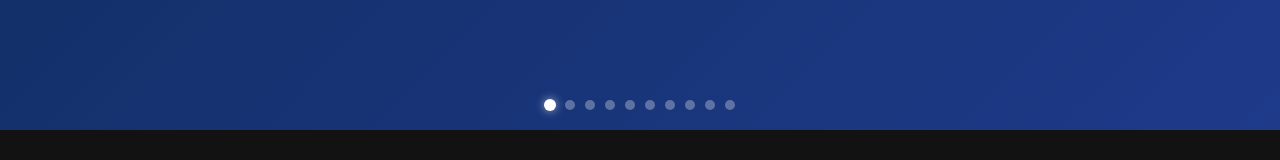
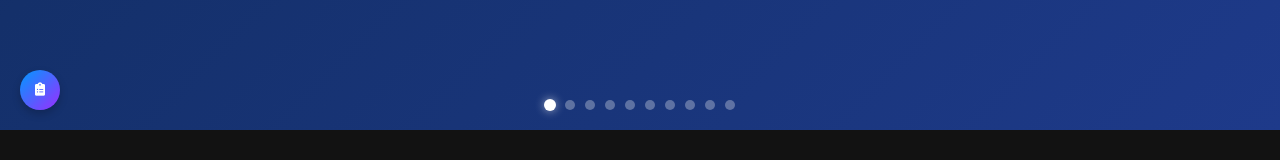
Before and after one commit to QuaidShubin/Disney-presentation, a website: page index.html in a window 1280 px wide. Shown: the part 670-830 px from the top of the page. Drawn offline with nearby package versions, Linux system fonts and the light colour scheme.

Commit message:
added back spaker notes button

```diff
--- a/index.html
+++ b/index.html
@@ -1298,9 +1298,10 @@ Phase 3 represents full ecosystem integration over 12+ months. This is where we
             <div class="slide-counter">1 / 10</div>
             <button id="next-btn" aria-label="Next slide"><i class="fas fa-chevron-right"></i></button>
 
-            <button class="speaker-notes-button" aria-label="Speaker Notes"><i class="fas fa-clipboard-list"></i></button>
             <button class="fullscreen-toggle" aria-label="Toggle fullscreen"><i class="fas fa-expand"></i></button>
         </div>
+
+        <button class="speaker-notes-button" aria-label="Speaker Notes"><i class="fas fa-clipboard-list"></i></button>
 
         <div class="slide-indicators"></div>
 
--- a/styles.css
+++ b/styles.css
@@ -1324,4 +1324,15 @@ p {
   bottom: 20px !important;
   left: 20px !important;
   z-index: 1000 !important;
+  background: linear-gradient(135deg, var(--disney-blue), var(--disney-purple)) !important;
+  color: white !important;
+  border: none !important;
+  border-radius: 50% !important;
+  width: 40px !important;
+  height: 40px !important;
+  justify-content: center !important;
+  align-items: center !important;
+  cursor: pointer !important;
+  transition: all 0.3s ease !important;
+  box-shadow: 0 4px 8px rgba(0, 0, 0, 0.2) !important;
 }
```
